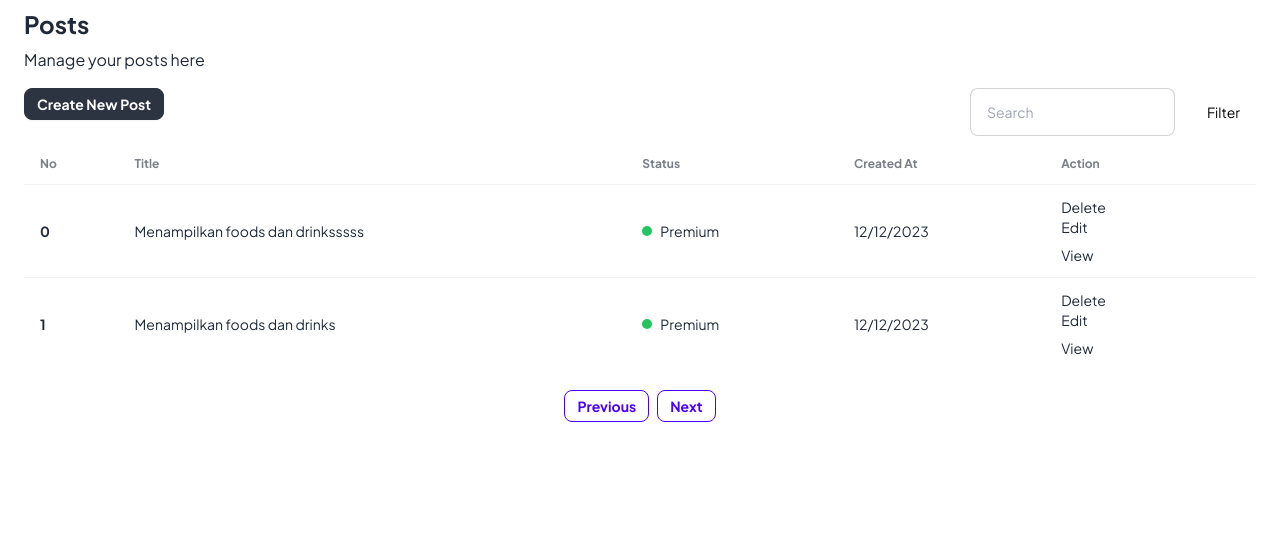
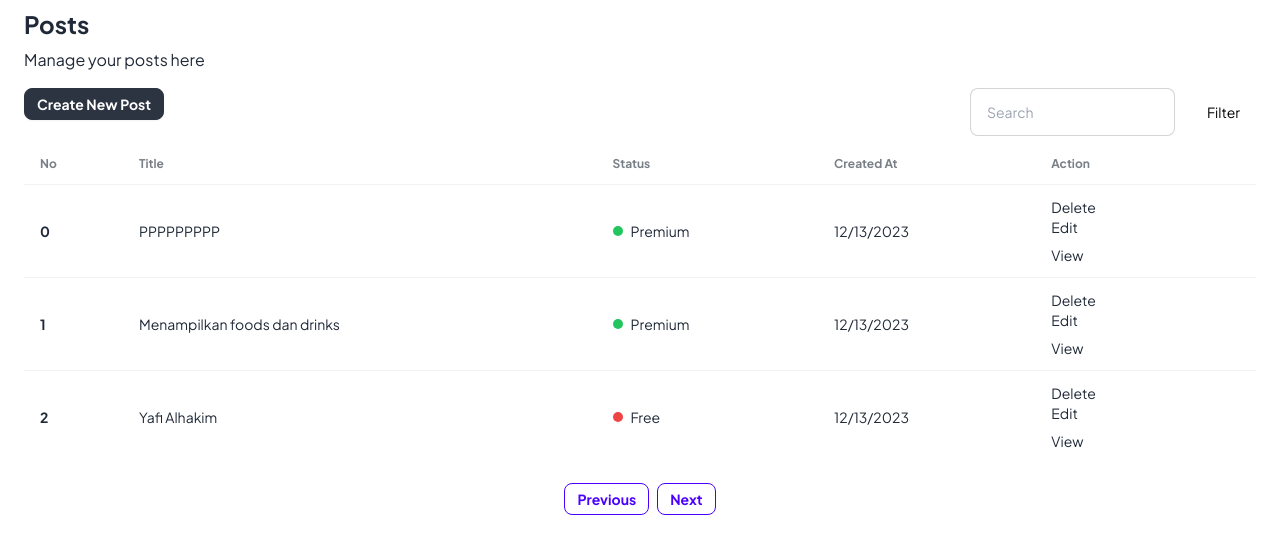
Before and after one commit to yaffalhakim1/medium-but-lite, a Next.js app: page /admin/posts in a window 1280 px wide. Shown: the top 554 px of the page. Built offline with nearby package versions, Linux system fonts and the light colour scheme; data requests are answered from the project's data file.

Commit message:
fix(admin): image on edit can be changed

```diff
--- a/components/ProductForm.tsx
+++ b/components/ProductForm.tsx
@@ -97,8 +97,9 @@ const PostForm = (data: { data?: INews }) => {
     );
 
     const file = await response.json();
-    setImageUrl(file.url);
-    setFormPost((prev) => ({ ...prev, img: file.url }));
+    setImageUrl(file.secure_url);
+    setFormPost((prev) => ({ ...prev, img: file.secure_url }));
+    setEditedPost((prev) => ({ ...prev, img: file.secure_url }));
     toast.success("Image uploaded successfully");
     setLoading(false);
   }
@@ -124,7 +125,7 @@ const PostForm = (data: { data?: INews }) => {
             },
           }
         );
-
+        console.log(res.data);
         toast.success("News updated successfully");
         return router.push("/admin");
       } else {
@@ -144,6 +145,7 @@ const PostForm = (data: { data?: INews }) => {
             },
           }
         );
+        console.log(res.data, "from create post");
         toast.success("News created successfully");
         return router.push("/admin");
       }
--- a/db.json
+++ b/db.json
@@ -139,27 +139,16 @@
   ],
   "news": [
     {
-      "title": "Menampilkan foods dan drinksssss",
+      "title": "PPPPPPPPP",
       "content": "oajajdaojwaojdwdoadinadonaodnand",
       "isPremium": true,
       "category": [
         "Polithics",
-        "Tech"
+        "Anime"
       ],
-      "created_at": "2023-12-12T12:20:04.116Z",
+      "created_at": "2023-12-13T02:42:26.462Z",
       "img": "",
-      "id": 1,
-      "formPost": {
-        "title": "",
-        "content": "",
-        "isPremium": false,
-        "img": "",
-        "category": [
-          "Anime",
-          "Tech"
-        ],
-        "createdAt": "2023-12-12T07:42:02.951Z"
-      }
+      "id": 1
     },
     {
       "title": "Menampilkan foods dan drinks",
@@ -169,8 +158,19 @@
         "Anime",
         "Polithics"
       ],
-      "created_at": "2023-12-12T08:55:00.141Z",
+      "created_at": "2023-12-13T02:26:23.713Z",
       "img": "http://res.cloudinary.com/dywbf3czv/image/upload/v1702369852/onhct4htt6zpz0xlr8n4.png",
+      "id": 2
+    },
+    {
+      "title": "Yafi Alhakim",
+      "content": "sasasasoajajdaojwaojdwdoadinadonaodnand",
+      "isPremium": false,
+      "category": [
+        "Tech"
+      ],
+      "created_at": "2023-12-13T02:48:35.680Z",
+      "img": "https://res.cloudinary.com/dywbf3czv/image/upload/v1702435720/j8nxvhfbohbl2t4b2x5p.png",
       "id": 3
     }
   ],
--- a/pages/admin/posts/index.tsx
+++ b/pages/admin/posts/index.tsx
@@ -153,15 +153,12 @@ export default function PostPage() {
                             </div>
                             <div>
                               <img
-                                src={
-                                  item.img
-                                    ? `${BASE_URL}/${item.img}`
-                                    : "https://placehold.co/400x400"
-                                }
+                                src={item.img ?? "https://placehold.co/400x400"}
                                 alt={item.title}
                                 className="w-96 h-96 object-cover"
-                              />
+                              />{" "}
                             </div>
+
                             <div className="flex flex-col mt-2">
                               <p className="text-sm font-semibold">
                                 Created At
--- a/pages/admin/transactions.tsx
+++ b/pages/admin/transactions.tsx
@@ -122,43 +122,12 @@ const TransactionPage = () => {
                               modalButton={"Change"}
                             >
                               <div className="space-x-3 mb-5">
-                                <button
-                                  onClick={() =>
-                                    handleSubscriptionToggle(
-                                      item.id,
-                                      item.isPremiumUser,
-                                      "monthly"
-                                    )
-                                  }
-                                  className="btn btn-primary btn-sm capitalize"
-                                >
+                                <button className="btn btn-primary btn-sm capitalize">
                                   Monthly
                                 </button>
-                                <button
-                                  onClick={() =>
-                                    handleSubscriptionToggle(
-                                      item.id,
-                                      item.isPremiumUser,
-                                      "yearly"
-                                    )
-                                  }
-                                  className="btn btn-primary btn-sm capitalize"
-                                >
+                                <button className="btn btn-primary btn-sm capitalize">
                                   Yearly
                                 </button>
-                                {item.isPremiumUser && (
-                                  <button
-                                    onClick={() =>
-                                      handleSubscriptionToggle(
-                                        item.id,
-                                        item.isPremiumUser
-                                      )
-                                    }
-                                    className="btn btn-error btn-sm capitalize text-white "
-                                  >
-                                    Deactivate
-                                  </button>
-                                )}
                               </div>
                             </Modal>
                           </li>
```
